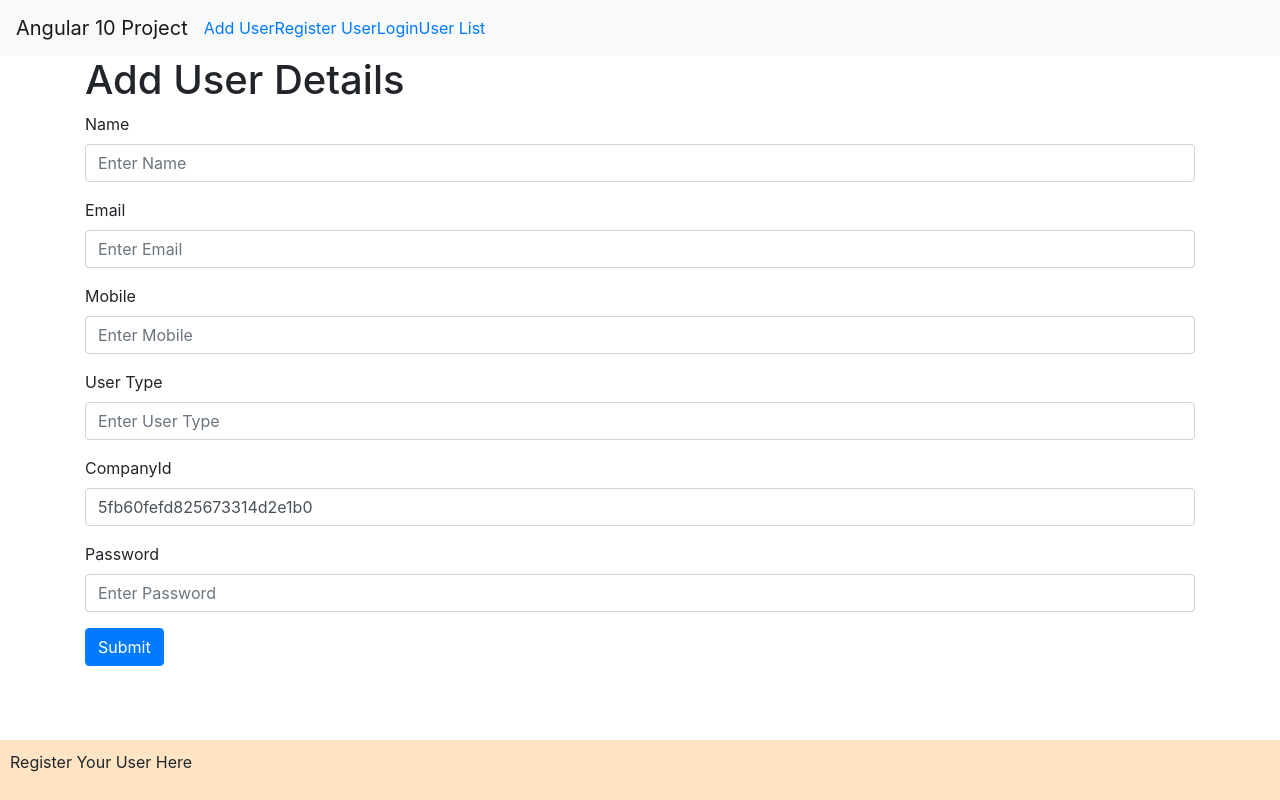
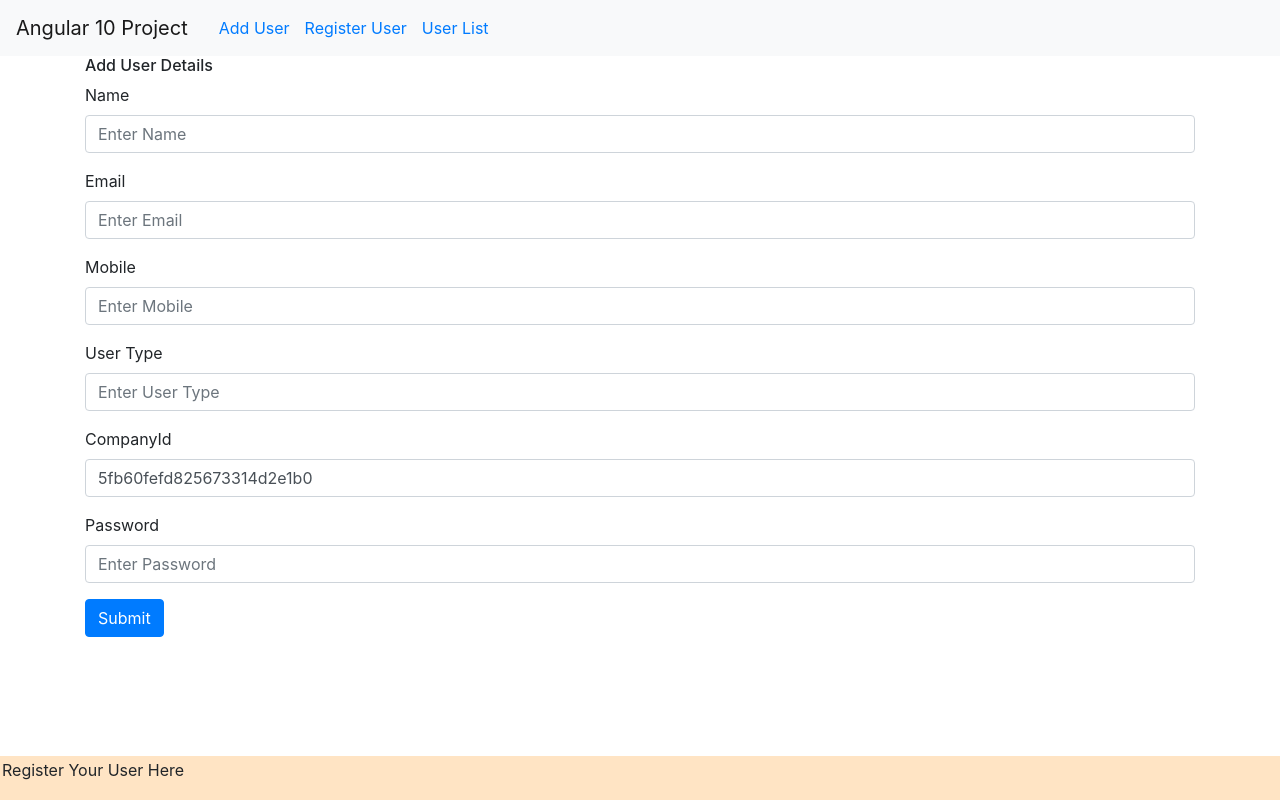
Before and after one commit to indrapathak/Angular10ProjectLearning, an Angular app: page /add in a window 1280 px wide. Built offline with nearby package versions, Linux system fonts and the light colour scheme.

Commit message:
Registration plus footer

```diff
--- a/src/app/add-user/add-user.component.html
+++ b/src/app/add-user/add-user.component.html
@@ -1,11 +1,11 @@
-<h1>Add User Details</h1>
+
 <div *ngIf="alert" class="alert alert-warning alert-dismissible fade show" role="alert">
   <strong>User Added Succesfully!</strong> Your User Addition is succesful.
   <button (click)="closeAlert()" type="button" class="close" data-dismiss="alert" aria-label="Close">
     <span aria-hidden="true">&times;</span>
   </button>
 </div>
-
+<h6>Add User Details</h6>
 <form [formGroup]="addUser"  (ngSubmit)="collectUser()">
   <div class="form-group">
     <label for="exampleInputEmail1">Name</label>
@@ -22,12 +22,13 @@
     <input type="text" class="form-control" formControlName="mobile" id="exampleInputEmail1" aria-describedby="emailHelp" placeholder="Enter Mobile">
 
   </div>
+
   <div class="form-group">
     <label for="exampleInputPassword1">User Type</label>
     <input type="text" class="form-control"  formControlName="userType" id="exampleInputPassword1" placeholder="Enter User Type">
   </div>
 
-<div class="form-group">
+ <div class="form-group">
     <label for="exampleInputPassword1">CompanyId</label>
     <input type="text" class="form-control"  formControlName="companyId" id="exampleInputPassword1" placeholder="Enter Company Id" >
   </div>
--- a/src/app/app.component.css
+++ b/src/app/app.component.css
@@ -1,8 +1,23 @@
 footer{
-    padding: 10px;
+    padding: 2px;
     background-color: bisque;
     position: absolute;
     left: 0;
     bottom: 0;
     width: 100%;
 }
+
+
+/* #navbarNav nav-item active {
+    list-style-type: none;
+    padding: 0;
+    display: flex;
+    flex-direction: row;
+    justify-content: space-around;
+    flex-wrap: nowrap; /* assumes you only want one row */
+/*}*/
+
+  #navbarNav li {
+    position: relative;
+    padding-left: 15px;
+}
--- a/src/app/app.component.html
+++ b/src/app/app.component.html
@@ -12,9 +12,9 @@
       <li class="nav-item active">
        <a class="nav-item active" routerLink="register">Register User </a>
       </li>
-      <li class="nav-item active">
+  <!--    <li class="nav-item active">
         <a  class="nav-item active"  routerLink="login">Login </a>
-      </li>
+      </li> -->
       <li class="nav-item active">
         <a  class="nav-item active" routerLink="">User List</a>
       </li>
@@ -22,7 +22,7 @@
   </div>
 </nav>
 
-<div class="container">
+<div class="container" >
 <router-outlet></router-outlet>
 <footer>
 <p>Register Your User Here
--- a/src/app/register/register.component.html
+++ b/src/app/register/register.component.html
@@ -1,5 +1,13 @@
 
 <h1>Register User</h1>
+
+<div *ngIf="alert" class="alert alert-warning alert-dismissible fade show" role="alert">
+  <strong>User Registered !</strong> User Registration is succesful.
+  <button (click)="closeAlert()" type="button" class="close" data-dismiss="alert" aria-label="Close">
+    <span aria-hidden="true">&times;</span>
+  </button>
+</div>
+
 
 <form [formGroup]="registerUser"  (ngSubmit)="register()">
   <div class="form-group">
@@ -14,6 +22,12 @@
   </div>
 
   <div class="form-group">
+    <label for="exampleInputEmail1">Mobile</label>
+    <input type="text" class="form-control" formControlName="mobile" id="exampleInputEmail1" aria-describedby="emailHelp" placeholder="Enter Mobile">
+
+  </div>
+
+  <div class="form-group">
     <label for="exampleInputPassword1">Password</label>
     <input type="password" class="form-control"  formControlName="password" id="exampleInputPassword1" placeholder="Enter Password">
   </div>
--- a/src/app/register/register.component.ts
+++ b/src/app/register/register.component.ts
@@ -11,10 +11,13 @@ import { UserServiceService } from '../user-service.service';
 })
 export class RegisterComponent implements OnInit {
 
+  alert : boolean = false;
+
   registerUser = new FormGroup({
     name: new FormControl(''),
     email: new FormControl(''),
-    password: new FormControl('')
+    password: new FormControl(''),
+    mobile: new FormControl('')
 
   })
 
@@ -27,10 +30,18 @@ export class RegisterComponent implements OnInit {
     console.warn("The data that is recieved from the form is ", this.registerUser.value)
 
     this.user.saveUser(this.registerUser.value).subscribe((result)=>{
-      console.warn("the result of add user API is ",result);
+      console.warn("the result of register user API is ",result);
+      this.alert=true;
+      this.registerUser.reset({})
 
     })
   }
 
+  closeAlert()
+  {
+    this.alert=false
+  }
+
+
 
 }
--- a/src/app/user-list/user-list.component.ts
+++ b/src/app/user-list/user-list.component.ts
@@ -7,7 +7,7 @@ import {UserServiceService} from '../user-service.service' ;
   styleUrls: ['./user-list.component.css']
 })
 export class UserListComponent implements OnInit {
-  collection={}
+  collection=[]
   constructor(private user:UserServiceService) {}
   ngOnInit(): void {
     this.user.getAPIData().subscribe((data=>{
@@ -19,6 +19,7 @@ export class UserListComponent implements OnInit {
 
   deleteUser(deletionKey)
   {
+    this.collection.splice(deletionKey-1,1)
     console.log("the deleteuser function is called with deletionKey",deletionKey)
     this.user.deleteUserData(deletionKey).subscribe(result=>{
       console.warn("the result from the user deletion is",result)
```
